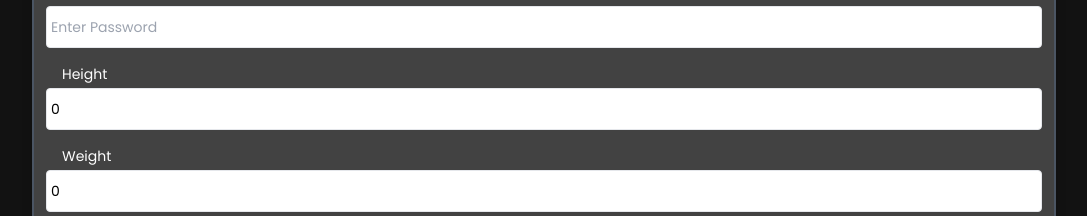
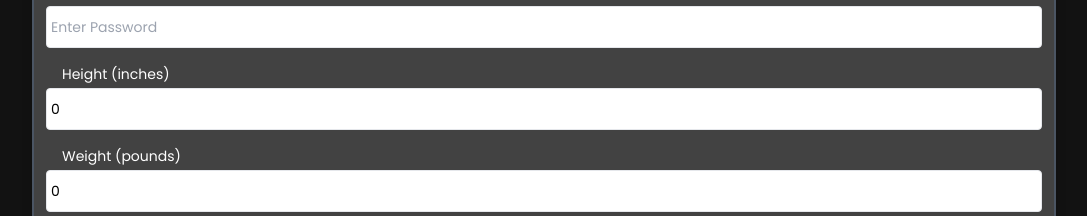
Before and after one commit to kevin7391s/shock_fitness, a Next.js app: page /signUp in a window 1280 px wide. Shown: the part 487-703 px from the top of the page, without its empty margins (96-1183 px from the left). Built offline with nearby package versions, Linux system fonts and the light colour scheme; no server answers.

Commit message:
add "inches" and "lbs" to labels

```diff
--- a/src/pages/signUp.tsx
+++ b/src/pages/signUp.tsx
@@ -135,7 +135,7 @@ function signUp() {
             value={password}
           />
 
-          <p className="ml-4 text-sm text-white mb-1 ">Height</p>
+          <p className="ml-4 text-sm text-white mb-1 ">Height (inches)</p>
           <input
             aria-label="Enter your height"
             type="number"
@@ -146,7 +146,7 @@ function signUp() {
             value={height}
           />
 
-          <p className="ml-4 text-sm text-white mb-1 ">Weight</p>
+          <p className="ml-4 text-sm text-white mb-1 ">Weight (pounds)</p>
           <input
             aria-label="Enter your weight"
             type="number"
```
